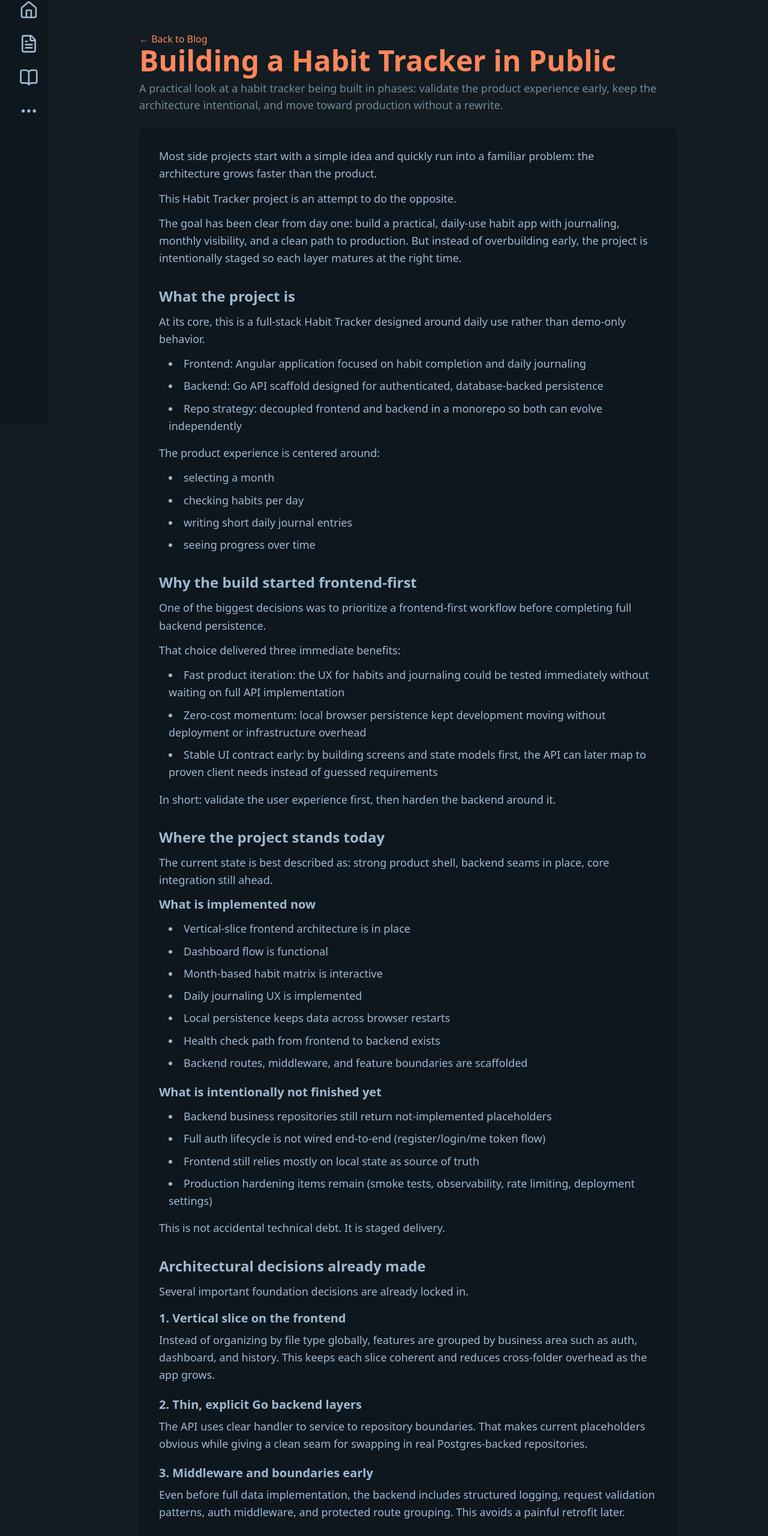
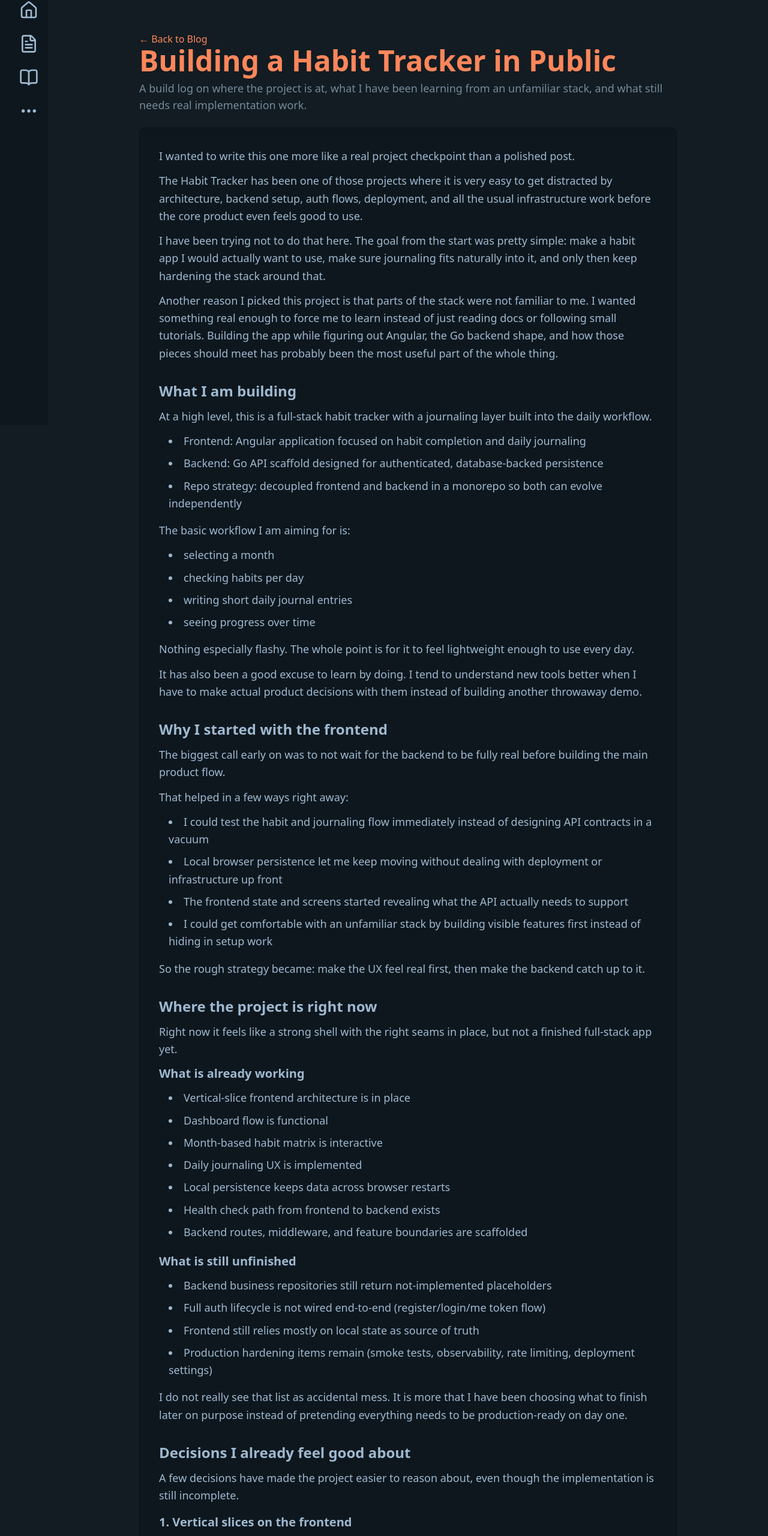
Before and after one commit to Rithonn/learning-blog, a Next.js app: page /blog/habit-tracker-in-public in a window 1280 px wide. Shown: the part 91-2652 px from the top of the page at 60% size. Built offline with nearby package versions, Linux system fonts and the light colour scheme.

Commit message:
Some rewrites and better clarification

```diff
--- a/app/blog/habit-tracker-in-public/page.tsx
+++ b/app/blog/habit-tracker-in-public/page.tsx
@@ -21,64 +21,74 @@ export default function HabitTrackerInPublicPost() {
             Building a Habit Tracker in Public
           </h1>
           <p className="text-lg text-base-content/70">
-            A practical look at a habit tracker being built in phases: validate the product experience early, keep the architecture intentional, and move toward production without a rewrite.
+            A build log on where the project is at, what I have been learning from an unfamiliar stack, and what still needs real implementation work.
           </p>
         </div>
 
         <article className="bg-base-200 rounded-lg p-8 border border-base-300 space-y-8">
           <section>
             <p className="text-lg leading-relaxed">
-              Most side projects start with a simple idea and quickly run into a familiar problem: the architecture grows faster than the product.
+              I wanted to write this one more like a real project checkpoint than a polished post.
             </p>
             <p className="text-lg leading-relaxed mt-3">
-              This Habit Tracker project is an attempt to do the opposite.
+              The Habit Tracker has been one of those projects where it is very easy to get distracted by architecture, backend setup, auth flows, deployment, and all the usual infrastructure work before the core product even feels good to use.
             </p>
             <p className="text-lg leading-relaxed mt-3">
-              The goal has been clear from day one: build a practical, daily-use habit app with journaling, monthly visibility, and a clean path to production. But instead of overbuilding early, the project is intentionally staged so each layer matures at the right time.
+              I have been trying not to do that here. The goal from the start was pretty simple: make a habit app I would actually want to use, make sure journaling fits naturally into it, and only then keep hardening the stack around that.
+            </p>
+            <p className="text-lg leading-relaxed mt-3">
+              Another reason I picked this project is that parts of the stack were not familiar to me. I wanted something real enough to force me to learn instead of just reading docs or following small tutorials. Building the app while figuring out Angular, the Go backend shape, and how those pieces should meet has probably been the most useful part of the whole thing.
             </p>
           </section>
 
           <section>
-            <h2 className="text-2xl font-semibold mb-3">What the project is</h2>
+            <h2 className="text-2xl font-semibold mb-3">What I am building</h2>
             <p className="text-lg leading-relaxed mb-3">
-              At its core, this is a full-stack Habit Tracker designed around daily use rather than demo-only behavior.
+              At a high level, this is a full-stack habit tracker with a journaling layer built into the daily workflow.
             </p>
             <ul className="list-disc list-inside space-y-2 text-lg leading-relaxed pl-4">
               <li>Frontend: Angular application focused on habit completion and daily journaling</li>
               <li>Backend: Go API scaffold designed for authenticated, database-backed persistence</li>
               <li>Repo strategy: decoupled frontend and backend in a monorepo so both can evolve independently</li>
             </ul>
-            <p className="text-lg leading-relaxed mt-4 mb-3">The product experience is centered around:</p>
+            <p className="text-lg leading-relaxed mt-4 mb-3">The basic workflow I am aiming for is:</p>
             <ul className="list-disc list-inside space-y-2 text-lg leading-relaxed pl-4">
               <li>selecting a month</li>
               <li>checking habits per day</li>
               <li>writing short daily journal entries</li>
               <li>seeing progress over time</li>
             </ul>
-          </section>
-
-          <section>
-            <h2 className="text-2xl font-semibold mb-3">Why the build started frontend-first</h2>
-            <p className="text-lg leading-relaxed mb-3">
-              One of the biggest decisions was to prioritize a frontend-first workflow before completing full backend persistence.
+            <p className="text-lg leading-relaxed mt-4">
+              Nothing especially flashy. The whole point is for it to feel lightweight enough to use every day.
             </p>
-            <p className="text-lg leading-relaxed mb-3">That choice delivered three immediate benefits:</p>
-            <ul className="list-disc list-inside space-y-2 text-lg leading-relaxed pl-4">
-              <li>Fast product iteration: the UX for habits and journaling could be tested immediately without waiting on full API implementation</li>
-              <li>Zero-cost momentum: local browser persistence kept development moving without deployment or infrastructure overhead</li>
-              <li>Stable UI contract early: by building screens and state models first, the API can later map to proven client needs instead of guessed requirements</li>
-            </ul>
-            <p className="text-lg leading-relaxed mt-4">
-              In short: validate the user experience first, then harden the backend around it.
+            <p className="text-lg leading-relaxed mt-3">
+              It has also been a good excuse to learn by doing. I tend to understand new tools better when I have to make actual product decisions with them instead of building another throwaway demo.
             </p>
           </section>
 
           <section>
-            <h2 className="text-2xl font-semibold mb-3">Where the project stands today</h2>
+            <h2 className="text-2xl font-semibold mb-3">Why I started with the frontend</h2>
             <p className="text-lg leading-relaxed mb-3">
-              The current state is best described as: strong product shell, backend seams in place, core integration still ahead.
+              The biggest call early on was to not wait for the backend to be fully real before building the main product flow.
             </p>
-            <h3 className="text-xl font-semibold mb-3">What is implemented now</h3>
+            <p className="text-lg leading-relaxed mb-3">That helped in a few ways right away:</p>
+            <ul className="list-disc list-inside space-y-2 text-lg leading-relaxed pl-4">
+              <li>I could test the habit and journaling flow immediately instead of designing API contracts in a vacuum</li>
+              <li>Local browser persistence let me keep moving without dealing with deployment or infrastructure up front</li>
+              <li>The frontend state and screens started revealing what the API actually needs to support</li>
+              <li>I could get comfortable with an unfamiliar stack by building visible features first instead of hiding in setup work</li>
+            </ul>
+            <p className="text-lg leading-relaxed mt-4">
+              So the rough strategy became: make the UX feel real first, then make the backend catch up to it.
+            </p>
+          </section>
+
+          <section>
+            <h2 className="text-2xl font-semibold mb-3">Where the project is right now</h2>
+            <p className="text-lg leading-relaxed mb-3">
+              Right now it feels like a strong shell with the right seams in place, but not a finished full-stack app yet.
+            </p>
+            <h3 className="text-xl font-semibold mb-3">What is already working</h3>
             <ul className="list-disc list-inside space-y-2 text-lg leading-relaxed pl-4 mb-5">
               <li>Vertical-slice frontend architecture is in place</li>
               <li>Dashboard flow is functional</li>
@@ -88,67 +98,69 @@ export default function HabitTrackerInPublicPost() {
               <li>Health check path from frontend to backend exists</li>
               <li>Backend routes, middleware, and feature boundaries are scaffolded</li>
             </ul>
-            <h3 className="text-xl font-semibold mb-3">What is intentionally not finished yet</h3>
+            <h3 className="text-xl font-semibold mb-3">What is still unfinished</h3>
             <ul className="list-disc list-inside space-y-2 text-lg leading-relaxed pl-4">
               <li>Backend business repositories still return not-implemented placeholders</li>
               <li>Full auth lifecycle is not wired end-to-end (register/login/me token flow)</li>
               <li>Frontend still relies mostly on local state as source of truth</li>
               <li>Production hardening items remain (smoke tests, observability, rate limiting, deployment settings)</li>
             </ul>
-            <p className="text-lg leading-relaxed mt-4">This is not accidental technical debt. It is staged delivery.</p>
+            <p className="text-lg leading-relaxed mt-4">
+              I do not really see that list as accidental mess. It is more that I have been choosing what to finish later on purpose instead of pretending everything needs to be production-ready on day one.
+            </p>
           </section>
 
           <section>
-            <h2 className="text-2xl font-semibold mb-3">Architectural decisions already made</h2>
+            <h2 className="text-2xl font-semibold mb-3">Decisions I already feel good about</h2>
             <p className="text-lg leading-relaxed mb-4">
-              Several important foundation decisions are already locked in.
+              A few decisions have made the project easier to reason about, even though the implementation is still incomplete.
             </p>
 
             <div className="space-y-5">
               <div>
-                <h3 className="text-xl font-semibold mb-2">1. Vertical slice on the frontend</h3>
+                <h3 className="text-xl font-semibold mb-2">1. Vertical slices on the frontend</h3>
                 <p className="text-lg leading-relaxed">
-                  Instead of organizing by file type globally, features are grouped by business area such as auth, dashboard, and history. This keeps each slice coherent and reduces cross-folder overhead as the app grows.
+                  Grouping the frontend by feature instead of file type has already made the app easier to navigate. Auth stays with auth, dashboard stays with dashboard, and I do not have to bounce across a bunch of global folders to understand one feature.
                 </p>
               </div>
 
               <div>
-                <h3 className="text-xl font-semibold mb-2">2. Thin, explicit Go backend layers</h3>
+                <h3 className="text-xl font-semibold mb-2">2. Keeping the Go backend layers explicit</h3>
                 <p className="text-lg leading-relaxed">
-                  The API uses clear handler to service to repository boundaries. That makes current placeholders obvious while giving a clean seam for swapping in real Postgres-backed repositories.
+                  The handler to service to repository split is probably the most useful backend decision so far. It makes the placeholders obvious, but it also means I know exactly where the real Postgres-backed code is supposed to land.
                 </p>
               </div>
 
               <div>
-                <h3 className="text-xl font-semibold mb-2">3. Middleware and boundaries early</h3>
+                <h3 className="text-xl font-semibold mb-2">3. Putting middleware in early</h3>
                 <p className="text-lg leading-relaxed">
-                  Even before full data implementation, the backend includes structured logging, request validation patterns, auth middleware, and protected route grouping. This avoids a painful retrofit later.
+                  Even though the backend is not fully wired up, having logging, request validation patterns, auth middleware, and protected route groups in place already makes the shape of the API feel more real.
                 </p>
               </div>
 
               <div>
-                <h3 className="text-xl font-semibold mb-2">4. Local persistence as a transition strategy</h3>
+                <h3 className="text-xl font-semibold mb-2">4. Using local persistence as a bridge</h3>
                 <p className="text-lg leading-relaxed">
-                  Using local browser storage now is a deliberate bridge, not the end state. It keeps user workflows intact while backend integration is brought online in phases.
+                  Local storage is not the destination, but it has been useful. It let me test whether the app flow actually works before forcing everything through the API.
                 </p>
               </div>
 
               <div>
-                <h3 className="text-xl font-semibold mb-2">5. SSR compatibility decisions for charting and runtime behavior</h3>
+                <h3 className="text-xl font-semibold mb-2">5. Being careful about browser-only behavior</h3>
                 <p className="text-lg leading-relaxed">
-                  Frontend integration decisions have already accounted for browser-only behavior and rendering constraints, reducing deployment surprises later.
+                  Some frontend integration work already had to account for SSR and browser-only behavior, which is the kind of thing that is easy to ignore until deployment starts breaking.
                 </p>
               </div>
             </div>
           </section>
 
           <section>
-            <h2 className="text-2xl font-semibold mb-3">Why this matters</h2>
+            <h2 className="text-2xl font-semibold mb-3">Why I am building it this way</h2>
             <p className="text-lg leading-relaxed mb-3">
-              A lot of projects fail in the middle: too complex to keep moving, too incomplete to ship.
+              A lot of side projects die in the middle.
             </p>
             <p className="text-lg leading-relaxed mb-3">
-              This one is being built to avoid that trap through sequencing:
+              They get too complicated to keep moving on, but they never become complete enough to feel real either. I am trying to avoid that by working in this order:
             </p>
             <ul className="list-disc list-inside space-y-2 text-lg leading-relaxed pl-4">
               <li>prove UX</li>
@@ -157,14 +169,14 @@ export default function HabitTrackerInPublicPost() {
               <li>harden for production</li>
             </ul>
             <p className="text-lg leading-relaxed mt-4">
-              The team is optimizing for maintainability and delivery cadence, not just feature count.
+              That order just feels more honest for this project. I would rather have something usable with known gaps than a huge amount of backend code supporting a product flow that still feels wrong.
             </p>
           </section>
 
           <section>
-            <h2 className="text-2xl font-semibold mb-3">What comes next</h2>
+            <h2 className="text-2xl font-semibold mb-3">What I need to do next</h2>
             <p className="text-lg leading-relaxed mb-3">
-              The next major milestone is end-to-end API reality.
+              The next big step is making the backend real enough that the frontend can stop treating local state as the main source of truth.
             </p>
             <ul className="list-disc list-inside space-y-2 text-lg leading-relaxed pl-4">
               <li>Implement real auth issuing and verification flow</li>
@@ -175,17 +187,17 @@ export default function HabitTrackerInPublicPost() {
               <li>Close go-live checklist items for observability and deployment</li>
             </ul>
             <p className="text-lg leading-relaxed mt-4">
-              Once those are complete, the project transitions from frontend-first prototype architecture to production-capable full stack.
+              Once those pieces are in place, the project stops being mostly a frontend-first prototype and starts feeling like an actual production path.
             </p>
           </section>
 
           <section>
-            <h2 className="text-2xl font-semibold mb-3">Final takeaway</h2>
+            <h2 className="text-2xl font-semibold mb-3">Current takeaway</h2>
             <p className="text-lg leading-relaxed">
-              This Habit Tracker is already beyond the toy stage. The product experience is tangible, the architecture is intentional, and the path forward is concrete.
+              The Habit Tracker is in a good place, but it is definitely still in-between stages.
             </p>
             <p className="text-lg leading-relaxed mt-3">
-              What exists today is not a half-finished app. It is a deliberately phased system: usable now, extensible next, and built to scale without rewriting from scratch.
+              The product flow is real enough to use and evaluate, the architecture is clear enough that I know where the missing work belongs, and the next milestones are obvious. That is honestly the main thing I wanted at this stage.
             </p>
           </section>
         </article>
--- a/app/blog/page.tsx
+++ b/app/blog/page.tsx
@@ -9,7 +9,7 @@ export default function Blog() {
     {
       title: 'Building a Habit Tracker in Public',
       href: '/blog/habit-tracker-in-public',
-      summary: 'A staged look at a full-stack habit tracker: why the product started frontend-first, what architecture is already in place, and what needs to happen next to reach production readiness.',
+      summary: 'A dev-log style update on the habit tracker: what I have built so far, why I started with the frontend, how I used an unfamiliar stack to learn, and what I still need to finish.',
       publishedDate: 'July 16, 2026',
     },
     {
```
